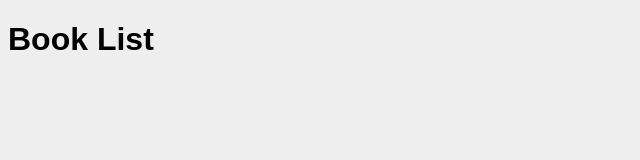
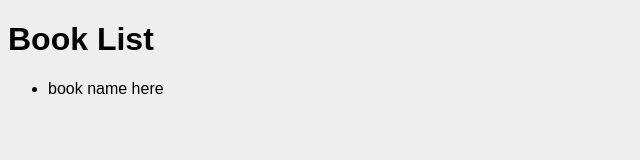
Before and after one commit to Rockncoder/graphql, a React (Create React App) app in the folder client/: page / in a window 1280 px wide. Shown: the top 160 px of the page, without its empty margins (0-640 px from the left). Built offline with nearby package versions, Linux system fonts and the light colour scheme; the HTML template or start-up script is replaced by a standard one.

Commit message:
Adds the BookList component

```diff
--- a/client/src/App.js
+++ b/client/src/App.js
@@ -1,10 +1,13 @@
 import React, { Component } from 'react';
+import BookList from './components/BookList';
+
 
 class App extends Component {
   render() {
     return (
-      <div className="App">
+      <div id="main">
         <h1>Book List</h1>
+        <BookList/>
       </div>
     );
   }
--- /dev/null
+++ b/client/src/components/BookList.js
@@ -0,0 +1,15 @@
+import React, {Component} from 'react';
+
+class BookList extends Component {
+  render() {
+    return (
+      <div>
+        <ul id="book-list">
+          <li>book name here</li>
+        </ul>
+      </div>
+    );
+  }
+}
+
+export default BookList;
```
